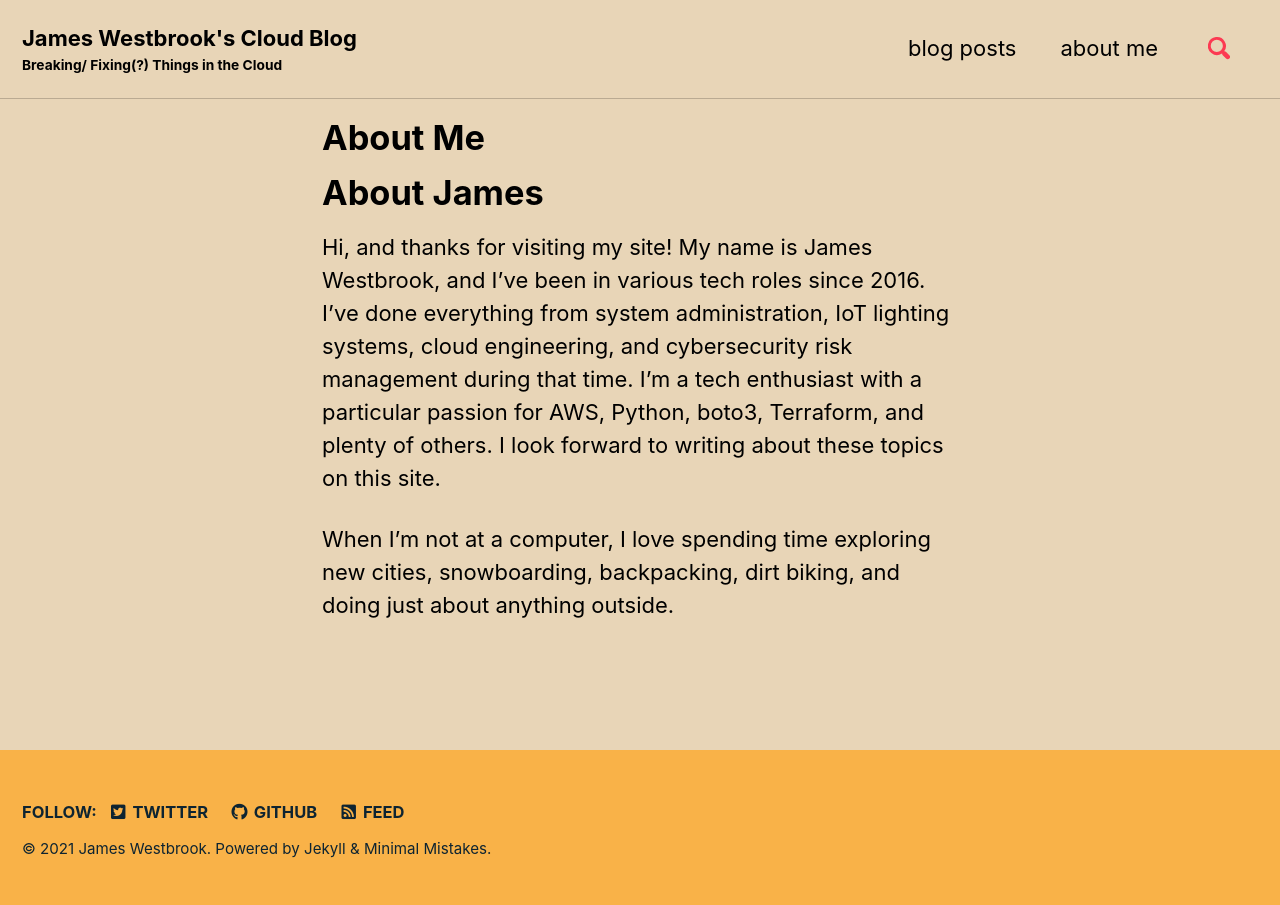
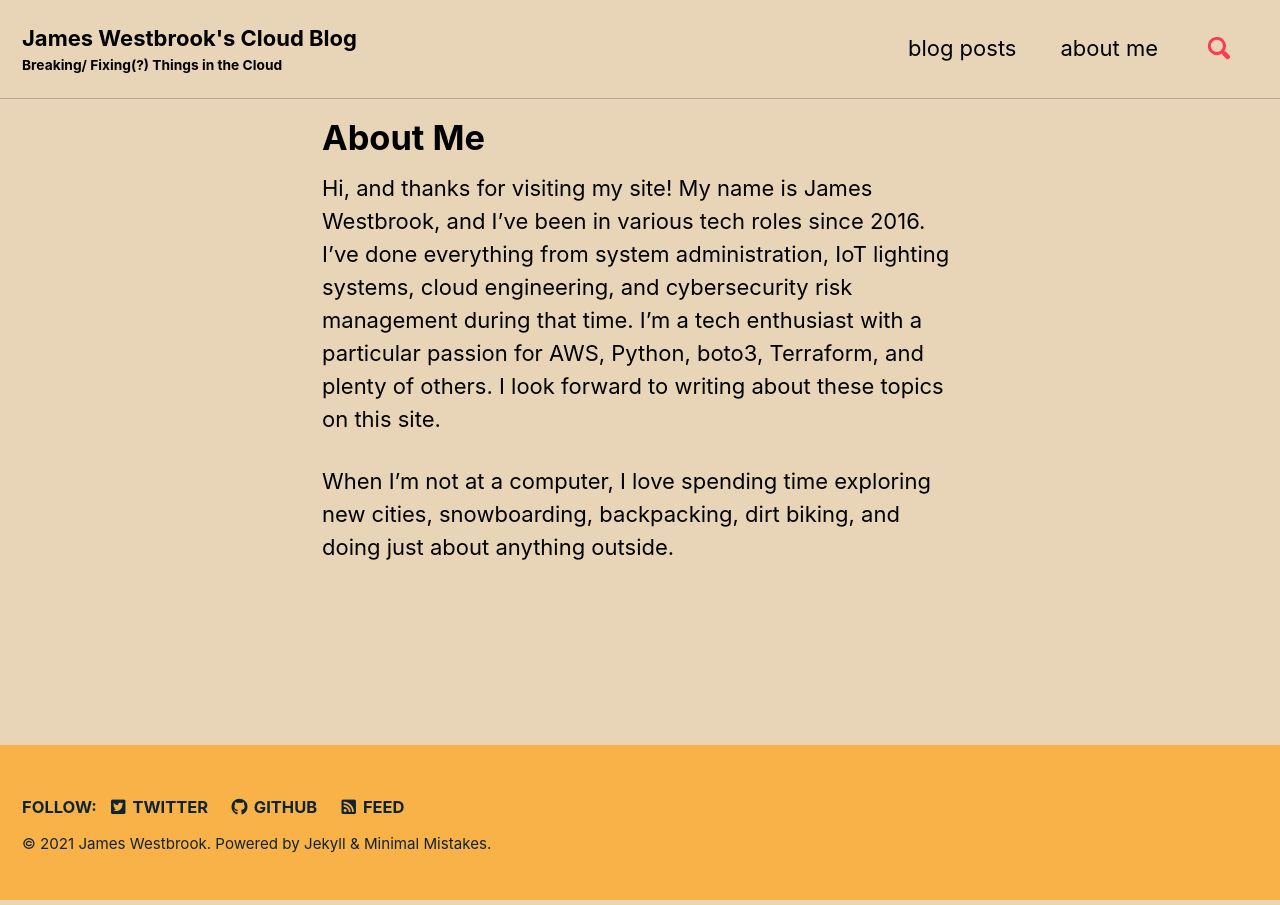
Before and after one commit to i-ate-a-vm/i-ate-a-vm.github.io, a Jekyll site: the page built from _pages/about-me.md, in a window 1280 px wide. Built offline with Jekyll 4.4.1, drawn with Linux system fonts in a browser that asks for light colours; cached includes are drawn as plain includes.

Commit message:
Removed headline because it seemed redundant

```diff
--- a/_pages/about-me.md
+++ b/_pages/about-me.md
@@ -4,7 +4,6 @@ layout: single
 permalink: /about-me/
 ---
 
-# About James
 Hi, and thanks for visiting my site! My name is James Westbrook, and I've been in various tech roles since 2016. I've done everything from system administration, IoT lighting systems, cloud engineering, and cybersecurity risk management during that time. I'm a tech enthusiast with a particular passion for AWS, Python, boto3, Terraform, and plenty of others. I look forward to writing about these topics on this site.
 
 When I'm not at a computer, I love spending time exploring new cities, snowboarding, backpacking, dirt biking, and doing just about anything outside.
```
